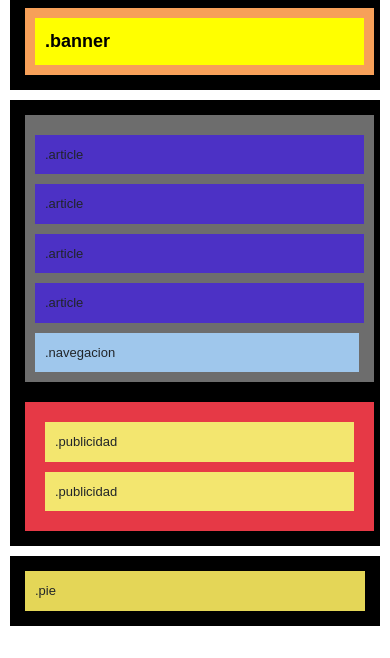
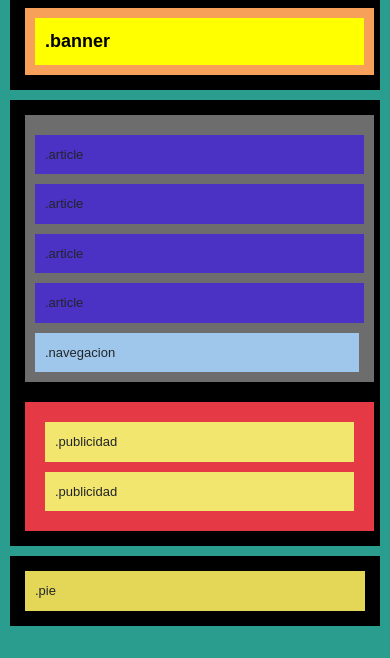
Before and after one commit to AuroraHumo/1.1-HTML-i-CSS-amb-Flex, a plain HTML site: page index.html in a window 390 px wide. Shown: the part 186-844 px from the top of the page. Drawn offline with nearby package versions, Linux system fonts and the light colour scheme.

Commit message:
nivell 2. exercici 4
nivell 2. exercici 4

```diff
--- a/style.css
+++ b/style.css
@@ -6,10 +6,13 @@ body {
 }
 
 @media only screen and (max-width: 600px) {
+  body { background-color: #2a9d8f !important;}
   .article { width: 100% !important;}
 }
 
 @media only screen and (max-width: 768px) {
+  body { background-color: #f03a3a;}
+
   .inline-container {
     display: flex;
     flex-direction: column;
```
